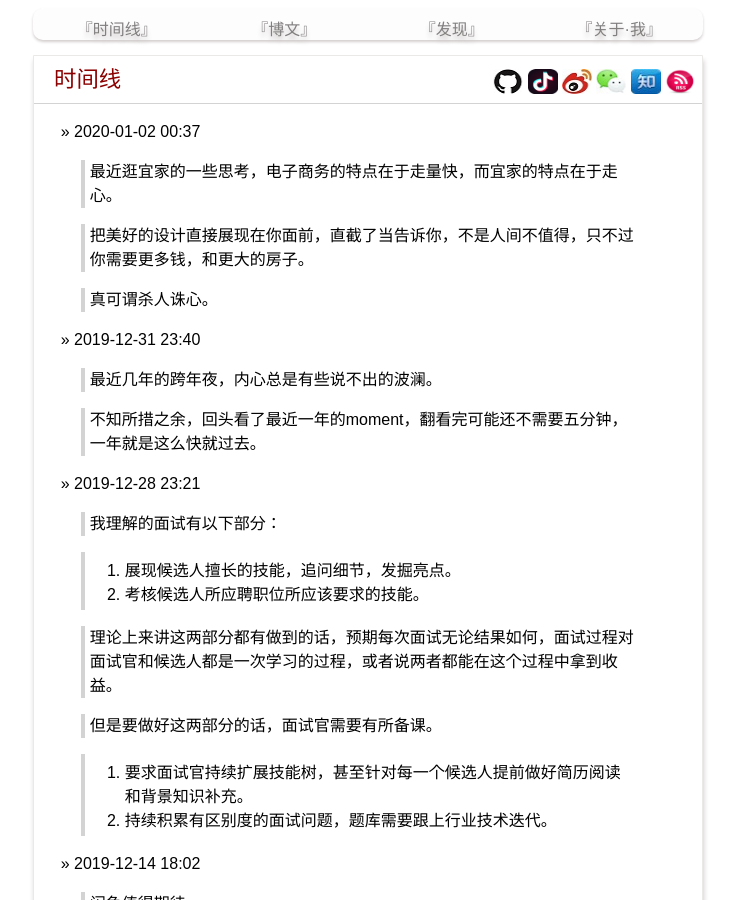
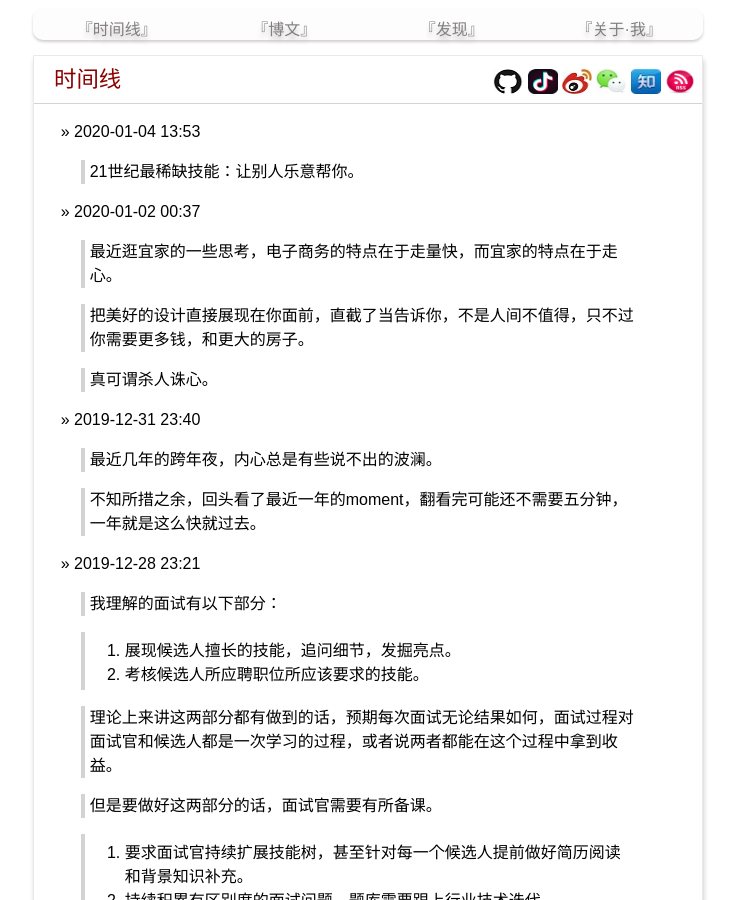
Before and after one commit to yanyiwu/blog, a Jekyll site: the page built from index.md, in a window 1280 px wide and 900 px high. Shown: the whole window, without its empty margins (272-1009 px from the left). Built offline with Jekyll 4.4.1, drawn with Linux system fonts in a browser that asks for light colours; Markdown is read by kramdown in place of the engine named in the settings; comment, search, counter and statistics services are not loaded.

Commit message:
[moment] 01-04

```diff
--- a/index.md
+++ b/index.md
@@ -2,6 +2,10 @@
 layout: posting
 title: 时间线
 ---
+
+&raquo; 2020-01-04 13:53
+
+> 21世纪最稀缺技能：让别人乐意帮你。
 
 &raquo; 2020-01-02 00:37
 
```
